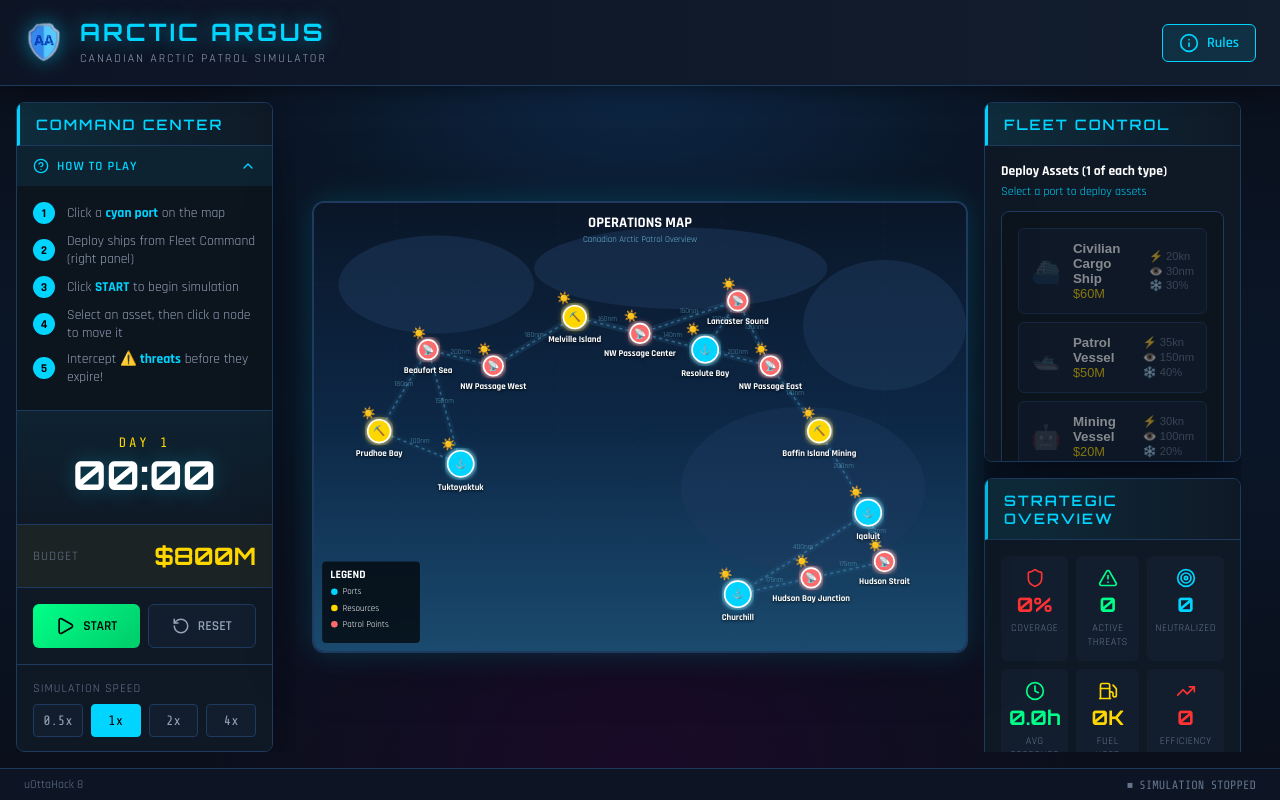
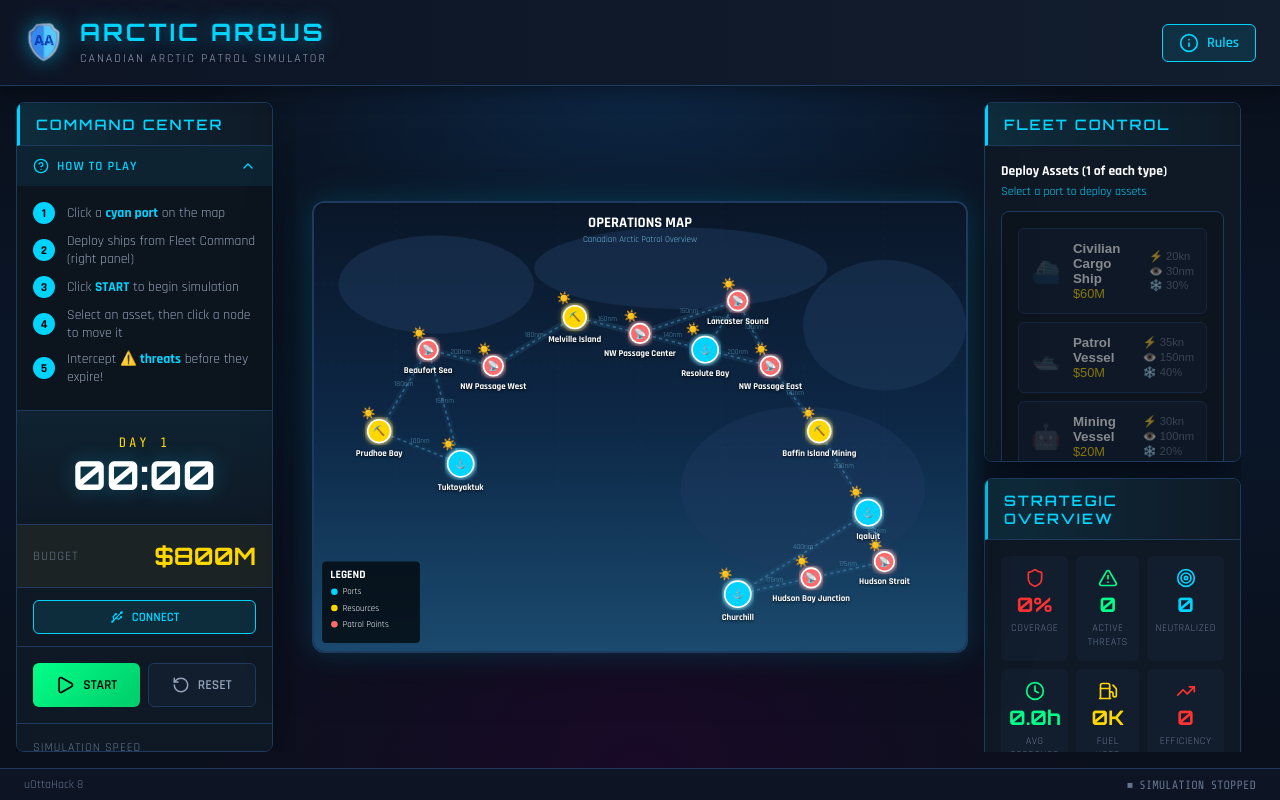
Before and after one commit to BradleyNgu/uOttaHack-8, a React (Vite) app: page / in a window 1280 px wide. Built offline with nearby package versions, Linux system fonts and the light colour scheme.

Commit message:
arduino stuff

```diff
--- a/src/App.css
+++ b/src/App.css
@@ -1437,6 +1437,57 @@ body {
   font-size: 0.75rem;
   color: var(--accent-red);
   margin-left: 0.5rem;
+}
+
+/* Arduino Connection */
+.arduino-connection {
+  display: flex;
+  flex-direction: column;
+  align-items: center;
+  padding: 0.75rem 1rem;
+  border-bottom: 1px solid var(--border-color);
+  gap: 0.25rem;
+}
+
+.arduino-btn {
+  display: flex;
+  align-items: center;
+  gap: 0.5rem;
+  padding: 0.5rem 1rem;
+  background: rgba(0, 212, 255, 0.1);
+  border: 1px solid var(--accent-cyan);
+  border-radius: 6px;
+  color: var(--accent-cyan);
+  font-family: 'Rajdhani', sans-serif;
+  font-size: 0.8rem;
+  font-weight: 600;
+  cursor: pointer;
+  transition: all 0.2s ease;
+  width: 100%;
+  justify-content: center;
+}
+
+.arduino-btn:hover {
+  background: rgba(0, 212, 255, 0.2);
+  box-shadow: 0 0 10px rgba(0, 212, 255, 0.3);
+  transform: translateY(-1px);
+}
+
+.arduino-btn.connected {
+  background: rgba(0, 255, 136, 0.1);
+  border-color: var(--accent-green);
+  color: var(--accent-green);
+}
+
+.arduino-btn.connected:hover {
+  background: rgba(0, 255, 136, 0.2);
+  box-shadow: 0 0 10px rgba(0, 255, 136, 0.3);
+}
+
+.arduino-status {
+  font-size: 0.7rem;
+  color: var(--accent-green);
+  text-align: center;
 }
 
 /* Footer status colors */
--- a/src/components/ControlPanel.jsx
+++ b/src/components/ControlPanel.jsx
@@ -1,8 +1,9 @@
 import { useState } from 'react';
 import { motion, AnimatePresence } from 'framer-motion';
-import { Play, Pause, Square, RotateCcw, Settings, HelpCircle, ChevronDown, ChevronUp } from 'lucide-react';
+import { Play, Pause, Square, RotateCcw, Settings, HelpCircle, ChevronDown, ChevronUp, Usb } from 'lucide-react';
 import { useGameStore } from '../store/gameStore';
 import { WEATHER_CONDITIONS } from '../data/arcticData';
+import { useArduino } from '../hooks/useArduino';
 
 export default function ControlPanel() {
   const [showInstructions, setShowInstructions] = useState(true);
@@ -26,6 +27,8 @@ export default function ControlPanel() {
     setGameSpeed,
     updateSettings,
   } = useGameStore();
+
+  const { isConnected, connectionStatus, connect, disconnect } = useArduino();
 
   const formatTime = (hours) => {
     const h = Math.floor(hours);
@@ -93,6 +96,27 @@ export default function ControlPanel() {
         <span className="value">${Math.round(budget)}M</span>
         {threatDamage > 0 && (
           <span className="damage">-${Math.round(threatDamage)}M lost</span>
+        )}
+      </div>
+
+      {/* Arduino Connection */}
+      <div className="arduino-connection">
+        <button
+          className={`arduino-btn ${isConnected ? 'connected' : ''}`}
+          onClick={isConnected ? disconnect : connect}
+          title={isConnected ? 'Disconnect Arduino' : 'Connect Arduino Controller'}
+        >
+          <Usb size={14} />
+          <span>{isConnected ? 'DISCONNECT' : 'CONNECT'}</span>
+        </button>
+        {isConnected && (
+          <span className="arduino-status" style={{
+            fontSize: '0.7rem',
+            color: '#00ff88',
+            marginTop: '0.25rem'
+          }}>
+            ● {connectionStatus}
+          </span>
         )}
       </div>
 
--- /dev/null
+++ b/src/hooks/useArduino.js
@@ -0,0 +1,129 @@
+import { useEffect, useState, useRef } from 'react';
+import { SerialConnection, ARDUINO_ASSET_MAP, ARDUINO_GAME_CONTROLS } from '../utils/serialConnection';
+import { useGameStore } from '../store/gameStore';
+
+export function useArduino() {
+  const [isConnected, setIsConnected] = useState(false);
+  const [connectionStatus, setConnectionStatus] = useState('Disconnected');
+  const serialRef = useRef(null);
+
+  const {
+    selectedNodeId,
+    addAsset,
+    startGame,
+    stopGame,
+    resetGame,
+    pauseGame,
+    resumeGame,
+    isRunning,
+    isPaused,
+  } = useGameStore();
+
+  useEffect(() => {
+    // Initialize serial connection
+    serialRef.current = new SerialConnection();
+
+    // Set up data handler
+    serialRef.current.onDataReceived = (data) => {
+      handleArduinoData(data);
+    };
+
+    return () => {
+      // Cleanup on unmount
+      if (serialRef.current) {
+        serialRef.current.disconnect();
+      }
+    };
+  }, []);
+
+  // Update handler when selectedNodeId changes
+  useEffect(() => {
+    if (serialRef.current) {
+      serialRef.current.onDataReceived = (data) => {
+        handleArduinoData(data);
+      };
+    }
+  }, [selectedNodeId, isRunning, isPaused]);
+
+  const handleArduinoData = (data) => {
+    const message = data.toUpperCase().trim();
+
+    // Check for game controls first
+    if (ARDUINO_GAME_CONTROLS[message]) {
+      const control = ARDUINO_GAME_CONTROLS[message];
+
+      switch (control) {
+        case 'start':
+          if (!isRunning) {
+            startGame();
+          } else if (isPaused) {
+            resumeGame();
+          }
+          break;
+        case 'stop':
+          if (isRunning) {
+            stopGame();
+          }
+          break;
+        case 'reset':
+          resetGame();
+          break;
+      }
+      return;
+    }
+
+    // Check for asset deployment
+    if (ARDUINO_ASSET_MAP[message]) {
+      const assetId = ARDUINO_ASSET_MAP[message];
+
+      // Deploy asset if node is selected
+      if (selectedNodeId) {
+        addAsset(assetId, selectedNodeId);
+      }
+    }
+  };
+
+  const connect = async () => {
+    if (!navigator.serial) {
+      alert('Web Serial API not supported. Please use Chrome or Edge browser.');
+      setConnectionStatus('Not Supported');
+      return false;
+    }
+
+    try {
+      setConnectionStatus('Connecting...');
+      const connected = await serialRef.current.connect();
+
+      if (connected) {
+        setIsConnected(true);
+        setConnectionStatus('Connected');
+      } else {
+        setIsConnected(false);
+        setConnectionStatus('Connection Failed');
+      }
+
+      return connected;
+    } catch (error) {
+      console.error('Connection error:', error);
+      setIsConnected(false);
+      setConnectionStatus('Connection Failed');
+      if (error.message.includes('No port selected')) {
+        setConnectionStatus('No Port Selected');
+      }
+      return false;
+    }
+  };
+
+  const disconnect = async () => {
+    await serialRef.current.disconnect();
+    setIsConnected(false);
+    setConnectionStatus('Disconnected');
+  };
+
+  return {
+    isConnected,
+    connectionStatus,
+    connect,
+    disconnect,
+  };
+}
--- /dev/null
+++ b/src/utils/serialConnection.js
@@ -0,0 +1,136 @@
+// Web Serial API connection for Arduino
+export class SerialConnection {
+  constructor() {
+    this.port = null;
+    this.reader = null;
+    this.writer = null;
+    this.isConnected = false;
+    this.onDataReceived = null;
+    this.buffer = '';
+  }
+
+  async connect() {
+    try {
+      if (!navigator.serial) {
+        throw new Error('Web Serial API not supported. Please use Chrome or Edge browser.');
+      }
+
+      // Request port access
+      this.port = await navigator.serial.requestPort();
+
+      // Open connection with baud rate matching Arduino (115200)
+      await this.port.open({ baudRate: 115200 });
+
+      this.isConnected = true;
+
+      // Set up reader
+      this.reader = this.port.readable.getReader();
+      this.writer = this.port.writable.getWriter();
+
+      // Start reading data
+      this.readLoop();
+
+      return true;
+    } catch (error) {
+      console.error('Serial connection error:', error);
+      this.isConnected = false;
+      throw error;
+    }
+  }
+
+  async readLoop() {
+    try {
+      while (this.isConnected && this.reader) {
+        const { value, done } = await this.reader.read();
+
+        if (done) {
+          break;
+        }
+
+        // Convert Uint8Array to string and add to buffer
+        const chunk = new TextDecoder().decode(value);
+        this.buffer += chunk;
+
+        // Process complete lines
+        const lines = this.buffer.split('\n');
+        this.buffer = lines.pop() || ''; // Keep incomplete line in buffer
+
+        // Handle each complete line
+        lines.forEach(line => {
+          const trimmed = line.trim();
+          if (trimmed && this.onDataReceived) {
+            this.onDataReceived(trimmed);
+          }
+        });
+      }
+    } catch (error) {
+      console.error('Read error:', error);
+      this.disconnect();
+    }
+  }
+
+  async send(data) {
+    if (!this.writer || !this.isConnected) {
+      console.warn('Serial port not connected');
+      return false;
+    }
+
+    try {
+      const encoder = new TextEncoder();
+      await this.writer.write(encoder.encode(data + '\n'));
+      return true;
+    } catch (error) {
+      console.error('Send error:', error);
+      return false;
+    }
+  }
+
+  async disconnect() {
+    this.isConnected = false;
+
+    if (this.reader) {
+      try {
+        await this.reader.cancel();
+        this.reader.releaseLock();
+      } catch (e) {
+        // Ignore errors during cleanup
+      }
+      this.reader = null;
+    }
+
+    if (this.writer) {
+      try {
+        await this.writer.releaseLock();
+      } catch (e) {
+        // Ignore errors during cleanup
+      }
+      this.writer = null;
+    }
+
+    if (this.port) {
+      try {
+        await this.port.close();
+      } catch (e) {
+        // Ignore errors during cleanup
+      }
+      this.port = null;
+    }
+  }
+}
+
+// Asset type mapping based on Arduino serial output
+export const ARDUINO_ASSET_MAP = {
+  'YELLOW PRESSED': 'civilianShip',
+  'RED 1 PRESSED': 'patrol',
+  'GREEN PRESSED': 'mining',
+  'RED 2 PRESSED': 'aircraft',
+  'WHITE PRESSED': 'longDistance',
+  'BLUE PRESSED': 'icebreaker',
+};
+
+// Game control mapping
+export const ARDUINO_GAME_CONTROLS = {
+  'START': 'start',
+  'STOP': 'stop',
+  'RESET': 'reset',
+};
```
Also changed, not shown: 2 other files (tests, documents, lock files or other folders).
